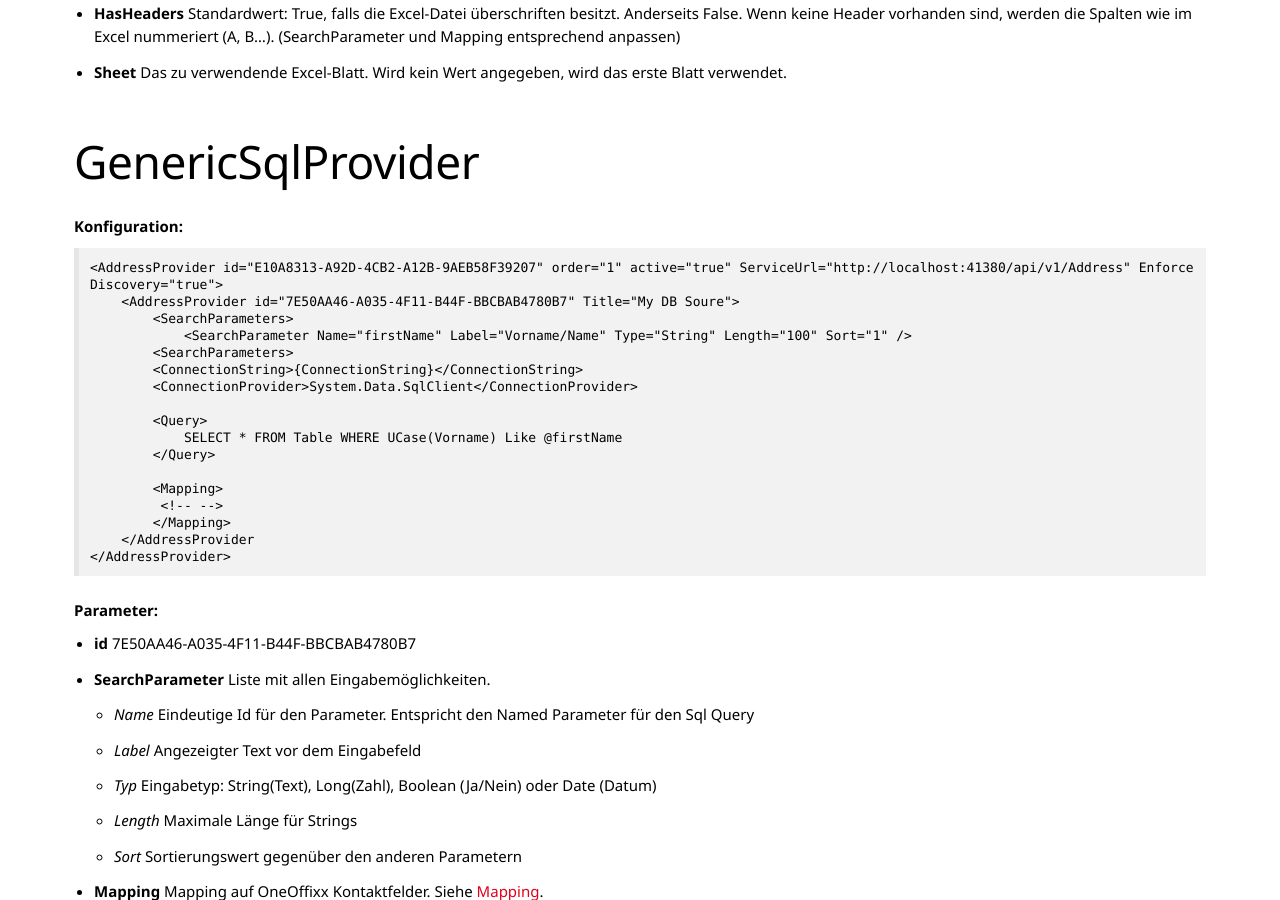
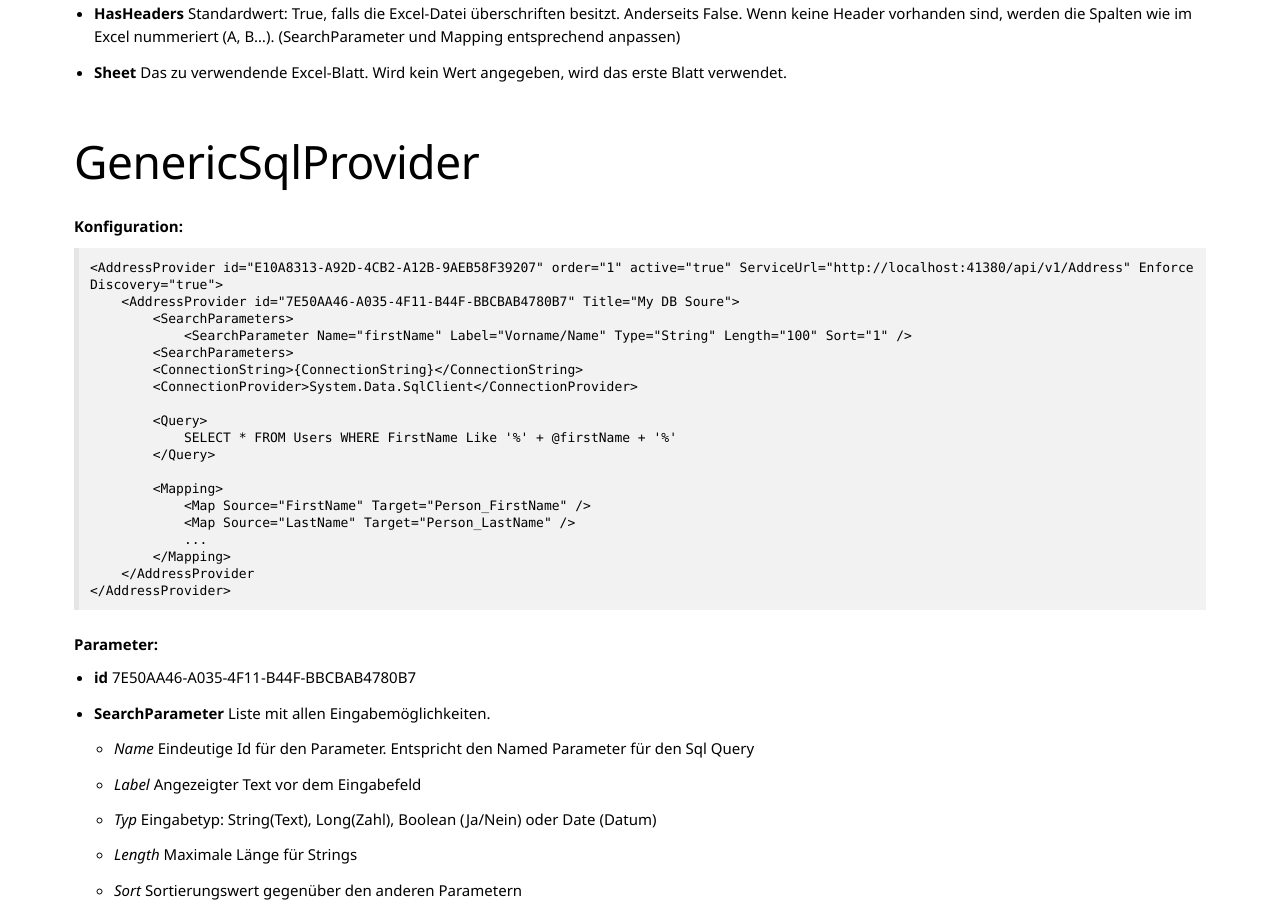
Before and after one commit to primesoft-group/oneoffixx-docs, a Jekyll site: the page built from _pages/docfunc/de/df-ap-addressservice.md, in a window 1280 px wide and 900 px high, scrolled down 2457 px. Built offline with Jekyll 4.4.1, drawn with Linux system fonts in a browser that asks for light colours; nearby versions of some CDN libraries; some web fonts are replaced.

Commit message:
Update df-ap-addressservice.md

```diff
--- a/_pages/docfunc/de/df-ap-addressservice.md
+++ b/_pages/docfunc/de/df-ap-addressservice.md
@@ -99,11 +99,13 @@ __Konfiguration:__
             <ConnectionProvider>System.Data.SqlClient</ConnectionProvider>
 
             <Query>
-                SELECT * FROM Table WHERE UCase(Vorname) Like @firstName
+                SELECT * FROM Users WHERE FirstName Like '%' + @firstName + '%'
             </Query>
 
             <Mapping>
-             <!-- -->
+                <Map Source="FirstName" Target="Person_FirstName" />
+                <Map Source="LastName" Target="Person_LastName" />
+                ...
             </Mapping>
         </AddressProvider
     </AddressProvider>
```
